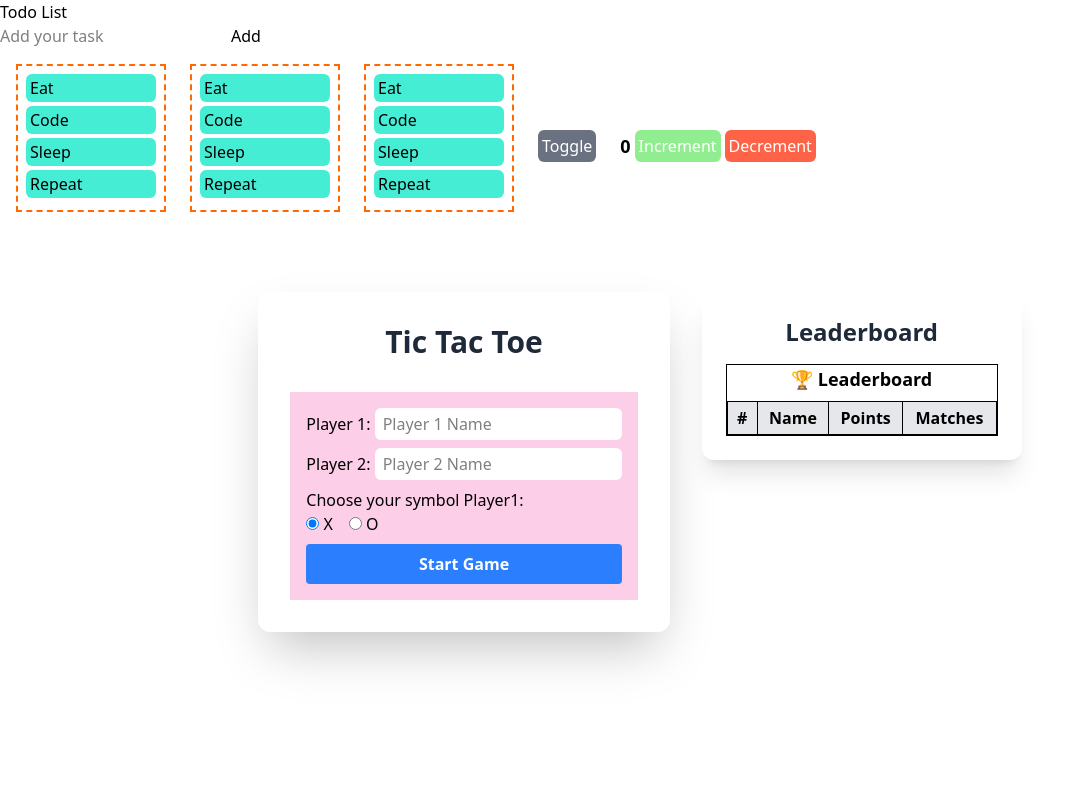
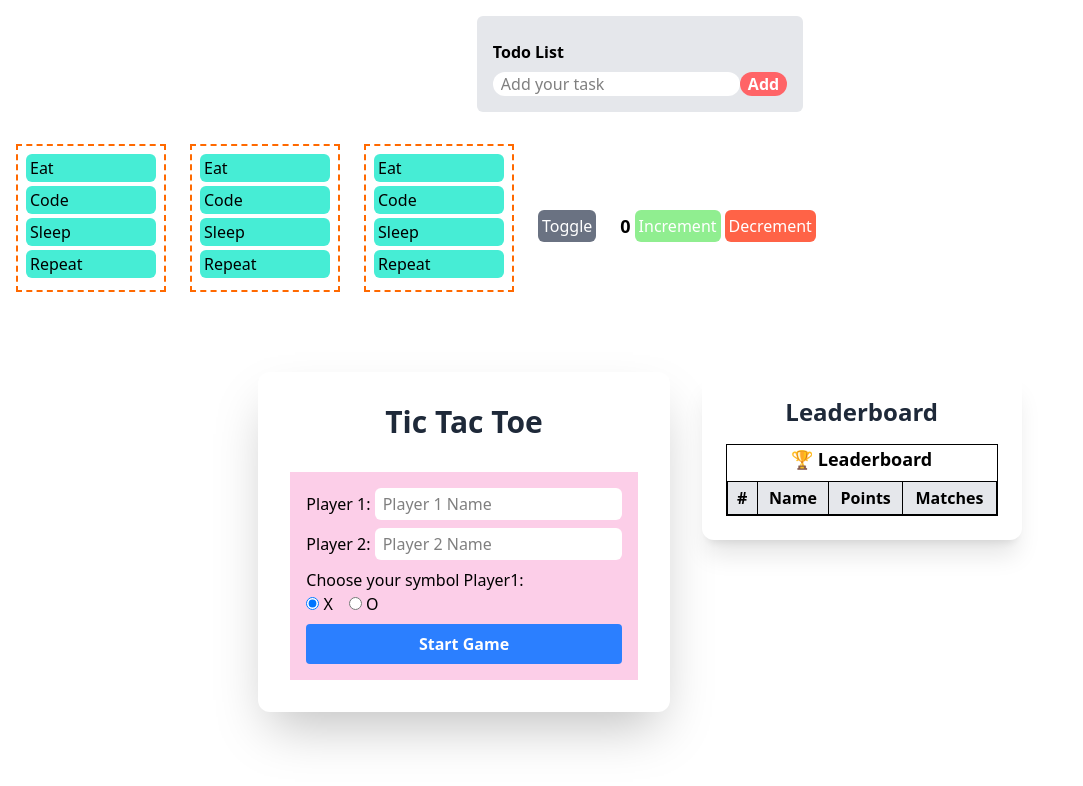
Before and after one commit to verma2510/react-project, a React (Vite) app: page / in a window 1280 px wide. Shown: the top 786 px of the page, without its empty margins (0-1083 px from the left). Built offline with nearby package versions, Linux system fonts and the light colour scheme.

Commit message:
Todo UI updated

```diff
--- a/src/App.tsx
+++ b/src/App.tsx
@@ -29,7 +29,10 @@ const App: React.FC = () => {
 
   return (
     <>
-      <TodoContainer />
+      <div className="flex justify-center p-4">
+        {" "}
+        <TodoContainer />
+      </div>
       <div className="p-4 flex gap-6 items-center">
         <Todo items={TodoItems} />
         <Todo items={TodoItems} />
--- a/src/components/TodoButton.tsx
+++ b/src/components/TodoButton.tsx
@@ -6,7 +6,7 @@ interface TodoButtonProps{
 
 const TodoButton: React.FC<TodoButtonProps> = (props) => {
     return(
-        <button>{props.name}</button>
+        <button className="bg-red-400 px-2 text-white cursor-pointer font-bold rounded-2xl">{props.name}</button>
     )
 }
 
--- a/src/components/TodoContainer.tsx
+++ b/src/components/TodoContainer.tsx
@@ -4,8 +4,8 @@ import TodoButton from "./TodoButton";
 
 const TodoContainer: React.FC = () => {
     return (
-        <div>
-            <p>Todo List</p>
+        <div className="bg-gray-200 max-w-max rounded-md p-4">
+            <p className="font-bold py-2" >Todo List</p>
             <TodoTextfield placeholder="Add your task"/>
             <TodoButton name="Add"/>
         </div>
--- a/src/components/TodoTextfield.tsx
+++ b/src/components/TodoTextfield.tsx
@@ -6,7 +6,7 @@ interface TodoTextfieldProps{
 
 const TodoTextfield: React.FC<TodoTextfieldProps> = (props) => {
     return(
-        <input type="text" placeholder={props.placeholder}/>
+        <input className="bg-white px-2 rounded-2xl focus:outline-red-200" type="text" placeholder={props.placeholder}/>
     )
 }
 
```
